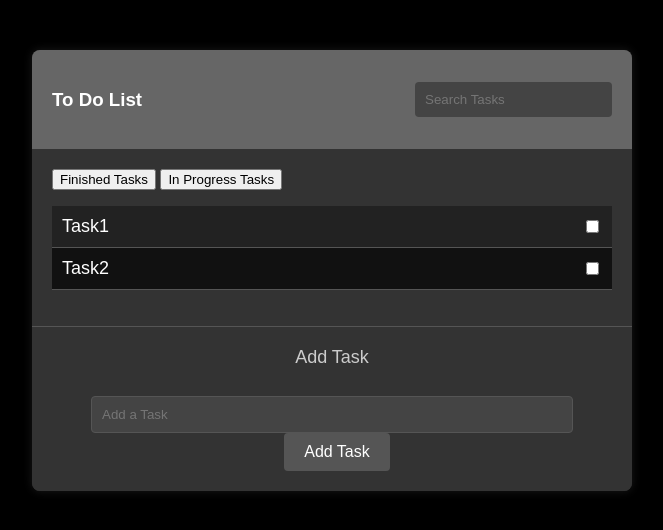
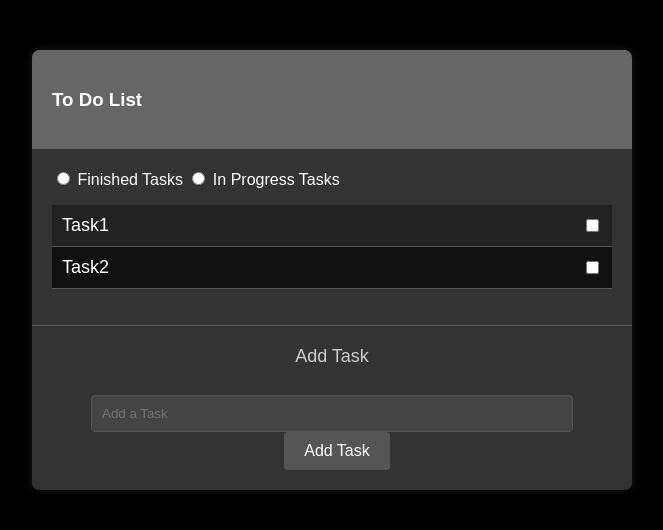
Before and after one commit to Sadra-Madayeni/To-Do-List, a plain HTML site: page index.html in a window 1280 px wide. Shown: the whole page, without its empty margins (308-971 px from the left). Drawn offline with Linux system fonts and the light colour scheme.

Commit message:
HTML Updated

```diff
--- a/index.html
+++ b/index.html
@@ -13,28 +13,31 @@
         <header class="header">
             <div id="Banner">
                 <h3>To Do List</h3>
-                <form id="search-books">
-                    <input type="text" placeholder="Search Tasks">
-                    <br>
-                </form>
             </div>
         </header>
 
         <div class="Tasks-List">
 
             <form id="Checklist">
-                <input  id = "finished"type="button" value="Finished Tasks">
-                <input id= "progress"type="button" value="In Progress Tasks">
+                <label>
+                    <input id="finish" type="radio" name="taskStatus" value="finished">
+                    Finished Tasks
+                </label>
+                <label>
+                    <input id="notfinished" type="radio" name="taskStatus" value="progress">
+                    In Progress Tasks
+                </label>
             </form>
+
 
             <ul>
                 <li>
                     <span class="name">Task1</span>
-                    <input type="checkbox">
+                    <input class="Check" type="checkbox">
                 </li>
                 <li>
                     <span class="name">Task2</span>
-                    <input type="checkbox">
+                    <input class="Check" type="checkbox">
                 </li>
             </ul>
         </div>
```
